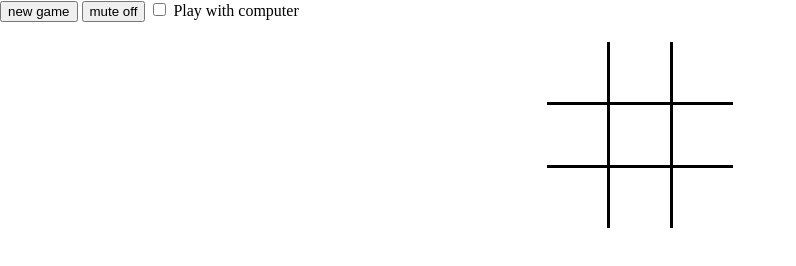
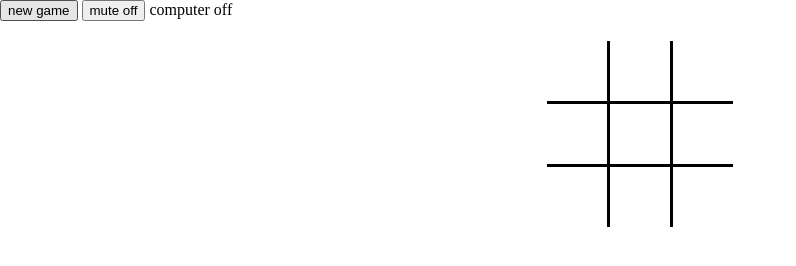
Before and after one commit to hunter-s70/TicTacToe, a website: page index.html in a window 1280 px wide. Shown: the whole page, without its empty margins (0-796 px from the left). Drawn offline with nearby package versions, Linux system fonts and the light colour scheme; some packages are replaced by stand-ins of ours; a script that the page names is missing; a web font is replaced by a local one.

Commit message:
first version Tic Tac Toe complate

```diff
--- a/js/directive.js
+++ b/js/directive.js
@@ -25,12 +25,6 @@ app.directive('ticTac', function() {
                     scope.board[row][col] = value;
                 }
             };
-
-            scope.$watchCollection(scope.board, function () {
-//                if (scope.enabledComputer && scope.currentPlayer === scope.pl2) {
-//                    scope.makeStep(1, 2);
-//                }
-            });
         }
     }
 });
--- a/template/field.html
+++ b/template/field.html
@@ -1,12 +1,15 @@
 <button ng-click="clearBoard()">new game</button>
+
 <button ng-click="makeMute()">
     <span ng-show="muteToggle">mute on</span>
     <span ng-hide="muteToggle">mute off</span>
 </button>
-<label>
-    <input type="checkbox">
-    <span>Play with computer</span>
+
+<label ng-click="">
+    <span ng-show="">computer on</span>
+    <span ng-hide="">computer off</span>
 </label>
+
 <table class="b-field">
     <tr class="b-field__row" ng-repeat="row in rows">
         <td class="b-field__cell" ng-repeat="col in cols" ng-click="makeStep(row, col);">{{ viewStep(row, col); }}</td>
```
